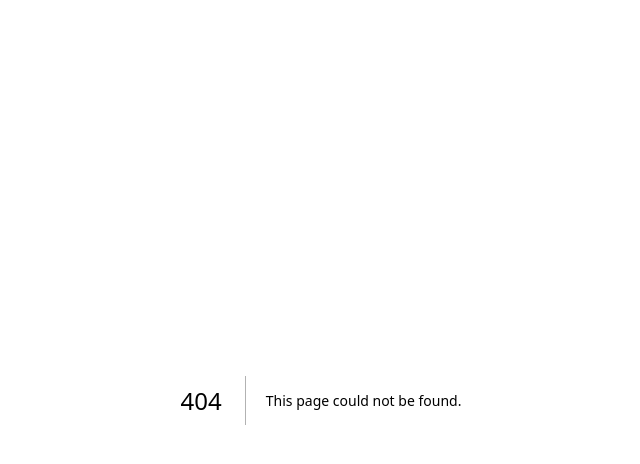
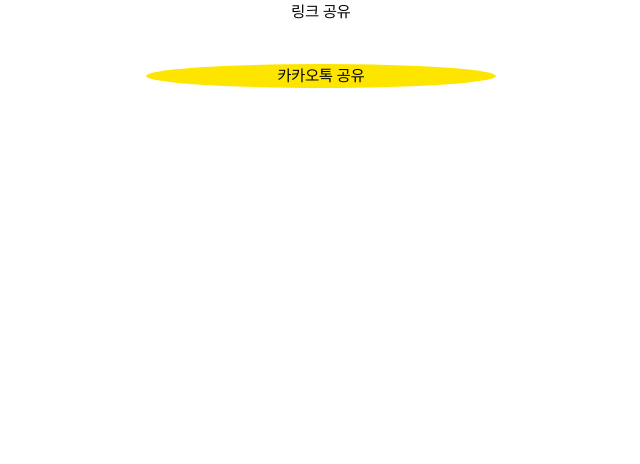
Before and after one commit to ChudamChudam/ChudamChudam-FE, a Next.js app: page /letter/1 in a window 1280 px wide. Before the commit this address had no page. Shown: the top 464 px of the page, without its empty margins (319-959 px from the left). Built offline with nearby package versions, Linux system fonts and the light colour scheme.

Commit message:
[FEAT] 카카오톡 공유 및 클립보드 기능 구현  (#2)

```diff
--- /dev/null
+++ b/src/app/letter/[id]/layout.tsx
@@ -0,0 +1,18 @@
+import { Metadata } from "next";
+import { PropsWithChildren } from "react";
+
+import KakaoScript from "@/components/layout/KakaoScript";
+import { META } from "@/constants/metadata";
+
+export const metadata: Metadata = META;
+
+const TestResultPage = ({ children }: PropsWithChildren) => {
+  return (
+    <div>
+      {children}
+      <KakaoScript />
+    </div>
+  );
+};
+
+export default TestResultPage;
--- /dev/null
+++ b/src/app/letter/[id]/page.tsx
@@ -0,0 +1,11 @@
+import ShareButtonList from "@/components/features/letter/ShareButtonList";
+
+const LetterDetailPage = () => {
+  return (
+    <div>
+      <ShareButtonList />
+    </div>
+  );
+};
+
+export default LetterDetailPage;
--- /dev/null
+++ b/src/components/features/letter/KakaoShareButton.tsx
@@ -0,0 +1,44 @@
+"use client";
+
+import { CONFIG } from "@/config";
+import { usePathname } from "next/navigation";
+
+const KakaoShareButton = () => {
+  const path = usePathname();
+
+  const handleSendMessage = () => {
+    const kakao = window.Kakao;
+    kakao.Share.sendDefault({
+      objectType: "feed",
+      content: {
+        title: ``,
+        description: ``,
+        imageUrl: "https://i.imgur.com/CtZUmU5.png",
+        link: {
+          mobileWebUrl: `${CONFIG.site}`,
+          webUrl: `${CONFIG.site}`,
+        },
+      },
+      buttons: [
+        {
+          title: "답장 하기",
+          link: {
+            mobileWebUrl: `${CONFIG.site}${path}}`,
+            webUrl: `${CONFIG.site}${path}`,
+          },
+        },
+      ],
+    });
+  };
+  return (
+    <button
+      onClick={handleSendMessage}
+      //   Icon={<Icon icon="kakaotalk" color="gray-1000" />}
+      className="rounded-[100%] bg-[#FEE500]"
+    >
+      카카오톡 공유
+    </button>
+  );
+};
+
+export default KakaoShareButton;
--- /dev/null
+++ b/src/components/features/letter/ShareButtonList.tsx
@@ -0,0 +1,18 @@
+"use client";
+
+import { shareLink } from "@/utils/share";
+import KakaoShareButton from "./KakaoShareButton";
+
+const ShareButtonList = () => {
+  const handleCopyClipboard = () => {
+    shareLink({ url: location.href });
+  };
+  return (
+    <div className="flex flex-col gap-10">
+      <button onClick={handleCopyClipboard}>링크 공유</button>
+      <KakaoShareButton />
+    </div>
+  );
+};
+
+export default ShareButtonList;
--- /dev/null
+++ b/src/components/layout/KakaoScript.tsx
@@ -0,0 +1,26 @@
+"use client";
+
+/** window.Kakao 타입 에러 해결을 위해서 declare 식별자 활용  */
+declare global {
+  interface Window {
+    Kakao: any;
+  }
+}
+
+import Script from "next/script";
+
+function KakaoScript() {
+  const onLoad = () => {
+    window.Kakao.init(process.env.NEXT_PUBLIC_KAKAO_SDK_API_KEY);
+  };
+
+  return (
+    <Script
+      src="https://developers.kakao.com/sdk/js/kakao.js"
+      async
+      onLoad={onLoad}
+    />
+  );
+}
+
+export default KakaoScript;
--- /dev/null
+++ b/src/config.ts
@@ -0,0 +1,18 @@
+const CONFIG = Object.freeze({
+    info: {
+      github: 'https://github.com/ChudamChudam',
+    },
+    copyright: '추담추담 All rights reserved.',
+    title: '느낌있는 모바일 편지?',
+    site: '',
+    since: 2024,
+    description:
+      '문구 정리',
+    // resultSource: '/images',
+    // logoImage: 'https://i.imgur.com/0a9RjUz.png',
+    // profileSource: '/images/',
+  });
+
+
+
+  export { CONFIG };
--- /dev/null
+++ b/src/constants/metadata.ts
@@ -0,0 +1,11 @@
+export const META = {
+    title: '',
+    siteName: '',
+    description:
+      '',
+    keyword: [
+      '모바일 편지',
+    ],
+    url: '',
+    ogImage: '',
+  } as const;
--- /dev/null
+++ b/src/utils/share.ts
@@ -0,0 +1,19 @@
+type shareLinkParams = ShareData & Pick<Required<ShareData>, 'url'> ;
+
+const copyClipboard = async ({ url }: shareLinkParams) => {
+  try {
+    await navigator.clipboard.writeText(url);
+    alert('복사에 성공하였습니다');
+  } catch (error) {
+    alert('복사에 실패하였습니다');
+  }
+};
+
+export const shareLink = async ({ url, ...params }: shareLinkParams) => {
+  if (!navigator.canShare) {
+    copyClipboard({ url });
+    return;
+  }
+
+  await navigator.share({ url, ...params });
+};
```
Also changed, not shown: 2 other files (tests, documents, lock files or other folders).
